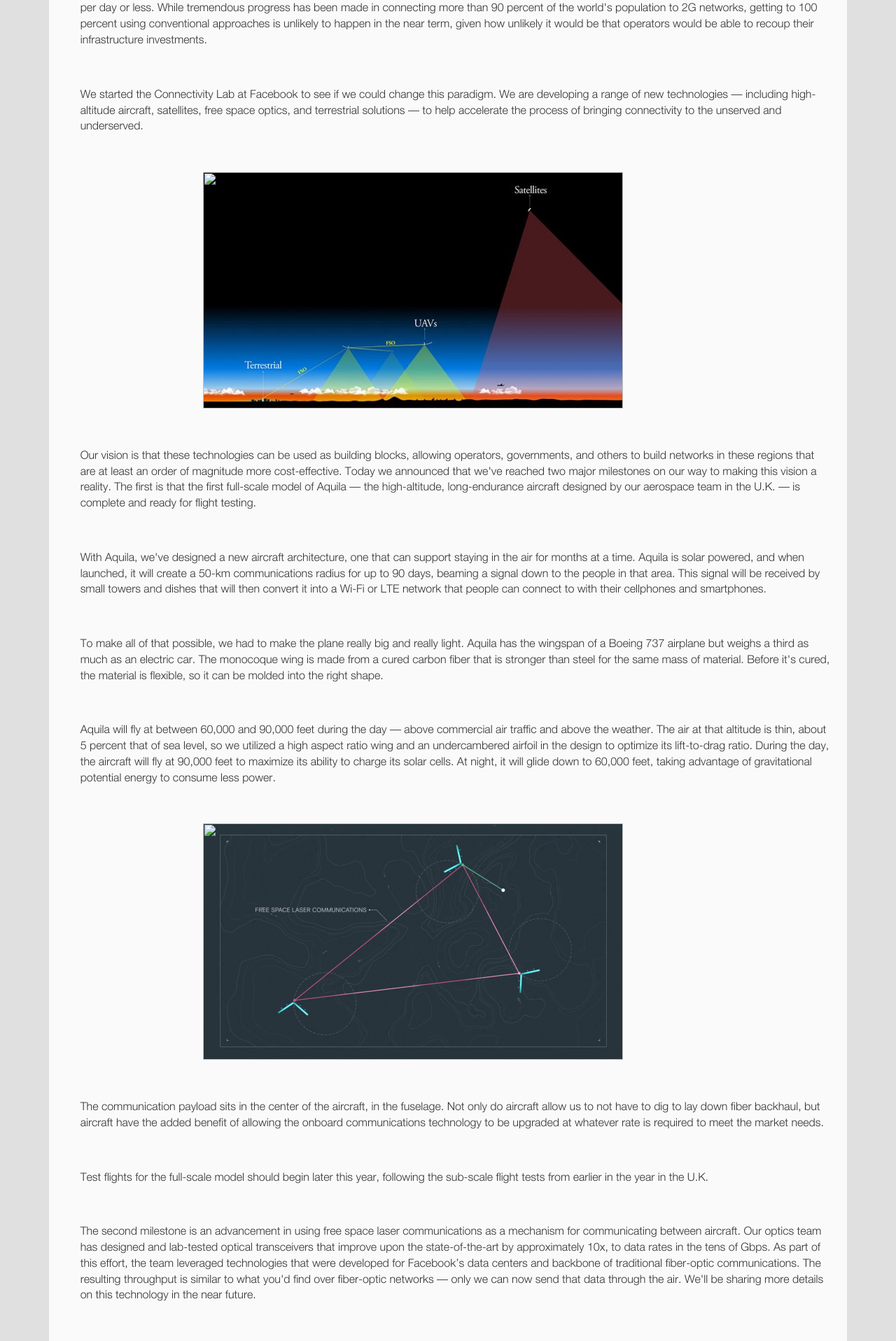
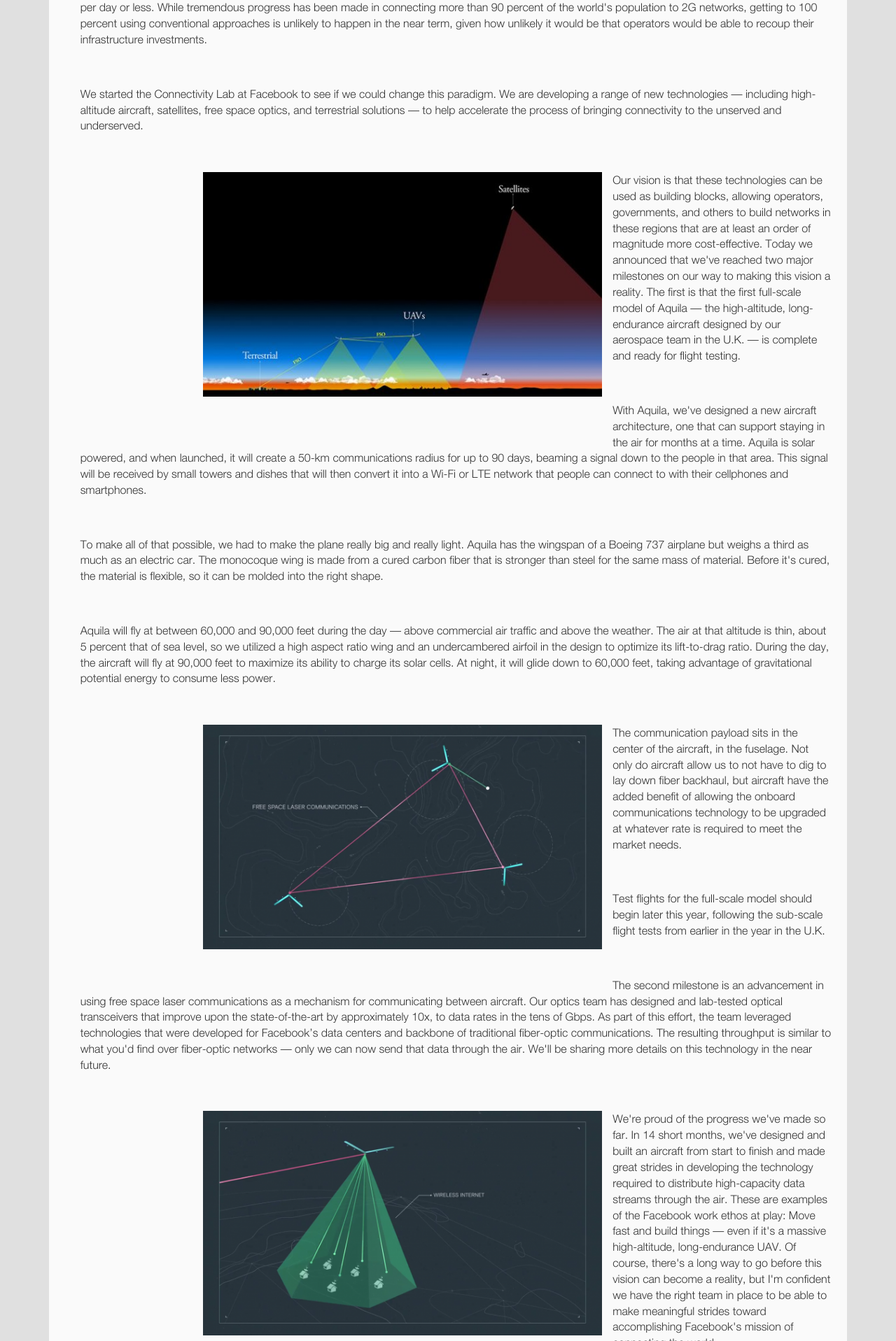
Before and after one commit to siddharthparmar7/uiuxaquila, a PHP site: page /Aquila/technology.php in a window 1280 px wide, after a click on "Communication". Shown: the part 921-2838 px from the top of the page at 70% size. Run offline with PHP 8.4, Linux system fonts and the light colour scheme; some libraries are stand-ins or nearby versions.

Commit message:
project done. added Steve's suggestions. Modified pages and css

```diff
--- a/aboutUs.php
+++ b/aboutUs.php
@@ -40,7 +40,7 @@
      <!--    section hero image and text-->
 
     <section class="dexTech-banner">
-
+        <img src="images/dextech-banner.jpg" class="img-responsive">
     </section>
 
      <section class="section2">
--- a/css/main.css
+++ b/css/main.css
@@ -439,25 +439,9 @@
 
 .comm-images {
     margin-bottom: 5%;
-}
-
-
-#comm-image1>img {
-    background: url(../images/communicaiton.jpg) no-repeat;
-    width: 600px;
-    height: 338px;
-}
-
-#comm-image2>img{
-	background: url("../images/communicaiton2.png") no-repeat;
-    width: 600px;
-    height: 338px;
-}
-
-#comm-image3>img{
-	background: url("../images/communicaiton3.png") no-repeat;
-    width: 600px;
-    height: 338px;
+    width: 100%;
+    height: auto;
+    max-width: 600px;
 }
 
 
--- a/templates/communication.php
+++ b/templates/communication.php
@@ -10,7 +10,7 @@
 </p>
 
 <div class="comm-images col-md-10 col-md-offset-2" id="comm-image1">
-    <img src="" class="img-responsive"/>
+    <img src="http://localhost/Aquila/images/communicaiton.jpg" class="img-responsive">
 </div>
 
 <p>
@@ -32,7 +32,7 @@
 Aquila will fly at between 60,000 and 90,000 feet during the day — above commercial air traffic and above the weather. The air at that altitude is thin, about 5 percent that of sea level, so we utilized a high aspect ratio wing and an undercambered airfoil in the design to optimize its lift-to-drag ratio. During the day, the aircraft will fly at 90,000 feet to maximize its ability to charge its solar cells. At night, it will glide down to 60,000 feet, taking advantage of gravitational potential energy to consume less power.
     </p>
 <div class="comm-images col-md-10 col-md-offset-2" id="comm-image2">
-    <img src="" class="img-responsive"/>
+    <img src="http://localhost/Aquila/images/communicaiton2.png" class="img-responsive">
 </div>
 
 <p>
@@ -49,7 +49,7 @@
 </p>
 
 <div class="comm-images col-md-10 col-md-offset-2" id="comm-image3">
-    <img src="" class="img-responsive"/>
+    <img src="http://localhost/Aquila/images/communicaiton3.png" class="img-responsive">
 </div>
 
 <p>
```
Also changed, not shown: other parts of css/main.css (+115 -11 lines).
